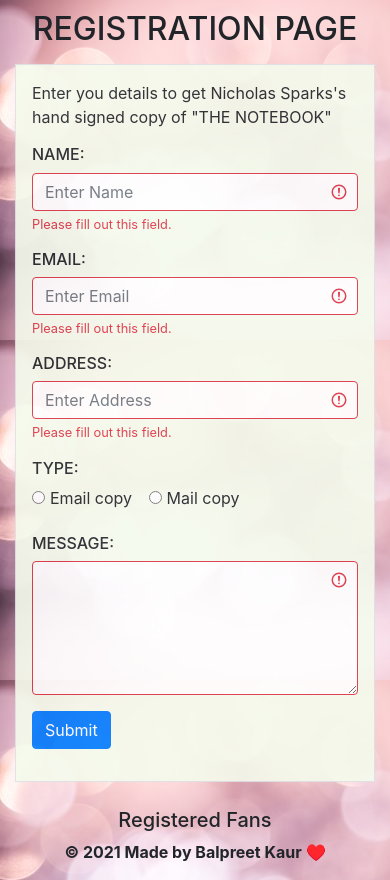
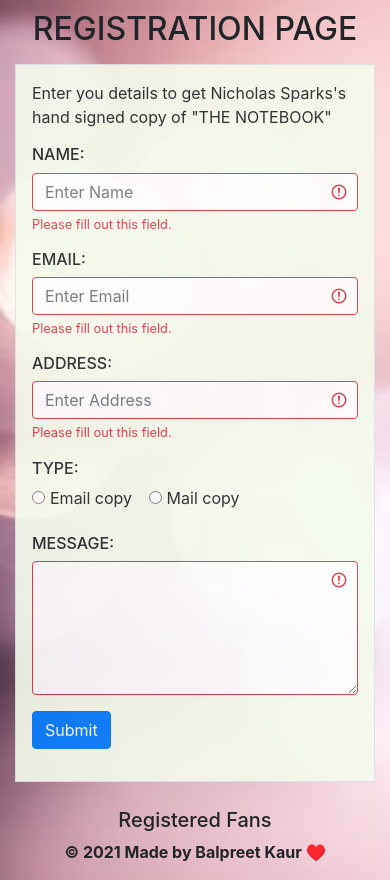
Before and after one commit to binny410/CRUDproject, a PHP site: page / in a window 390 px wide. Run offline with PHP 8.4, Linux system fonts and the light colour scheme.

Commit message:
responsive code v1.1

```diff
--- a/css/style.css
+++ b/css/style.css
@@ -1,7 +1,8 @@
 body {
-    background-image: url("../img/background.jpg")
-        /*    background-color: #5CDB95;*/
-        /* 5CDB95 OR 379683 OR 05386B   */
+    background-image: url("../img/background.jpg");
+    background-size: cover;
+    /*    background-color: #5CDB95;*/
+    /* 5CDB95 OR 379683 OR 05386B   */
 }
 
 .container-md {
@@ -53,7 +54,6 @@
     border: 1px solid #f8f9fa;
 }
 
-
 @media only screen and (max-width: 760px),
 (min-device-width: 768px) and (max-device-width: 1024px) {
 
@@ -86,6 +86,7 @@
         padding-left: 50%;
         padding-top: 2%;
         padding-bottom: 2%;
+        word-wrap: break-word;
     }
 
     td:before {
```
Also changed, not shown: index.html (+1 -10 lines), js/main.js (+16 -3 lines).
